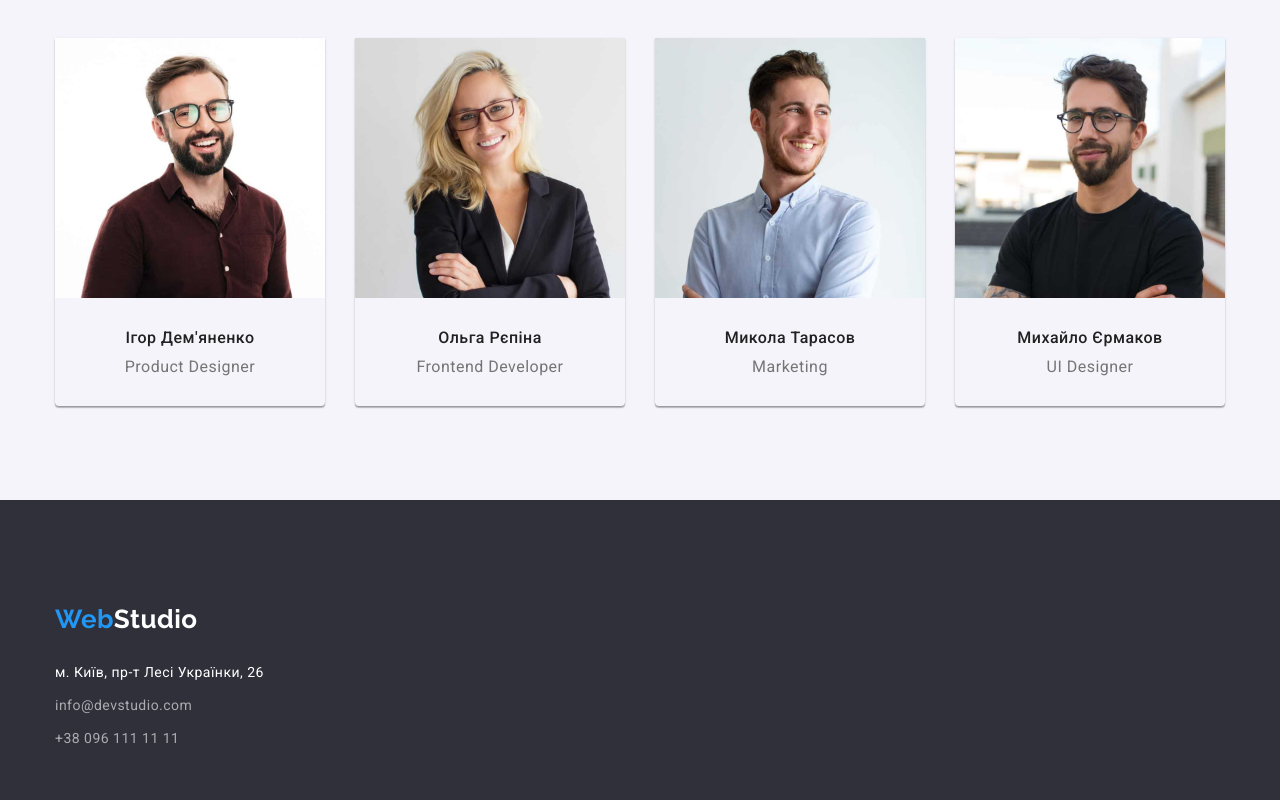
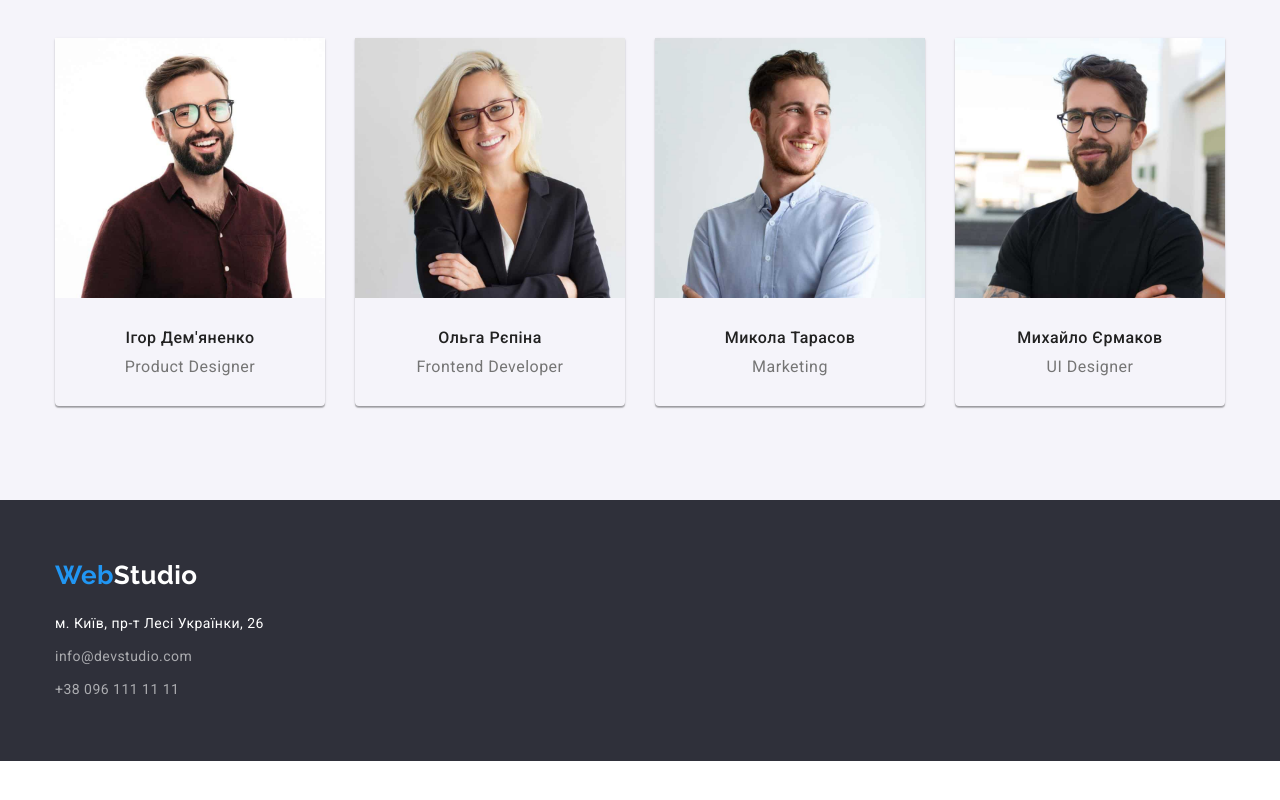
Before and after one commit to IhorLeonov/goit-markup-hw-03, a plain HTML site: page index.html in a window 1280 px wide. Shown: the part 1598-2398 px from the top of the page. After the commit the page ends 2359 px from the top, so only its background shows below. Drawn offline with nearby package versions, Linux system fonts and the light colour scheme.

Commit message:
new commit

```diff
--- a/css/styles.css
+++ b/css/styles.css
@@ -338,7 +338,13 @@ footer {
 }
 .logo-bottom {
   display: block;
-  margin-top: 20px;
+  margin-bottom: 20px;
+
+  color: var(--primery-accent-color);
+  font-family: 'Raleway';
+  font-weight: 700;
+  font-size: 26px;
+  line-height: calc(31 / 26);
 }
 .adress-link {
   color: var(--primery-white-color);
--- a/index.html
+++ b/index.html
@@ -173,7 +173,7 @@
     <!--Підвал-->
     <footer
       ><div class="container">
-        <a class="logo logo-bottom link" href="./index.html"
+        <a class="logo-bottom link" href="./index.html"
           >Web<span class="footer-logo-color">Studio</span></a
         >
         <address class="contact-adress" id="contacts">
```
Also changed, not shown: portfolio.html (+2 -7 lines).
